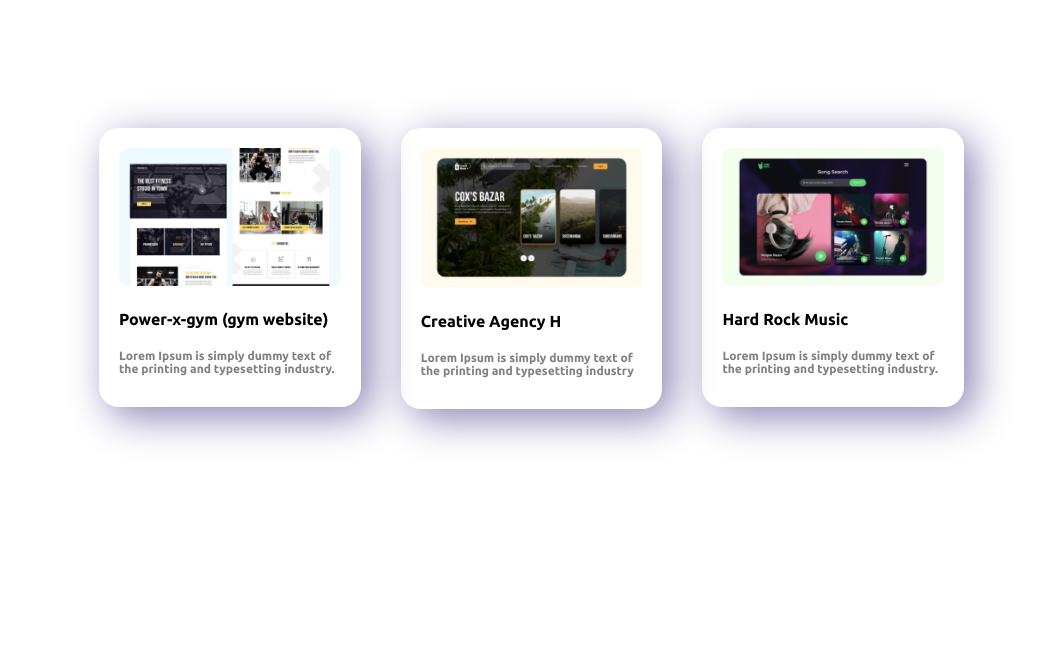
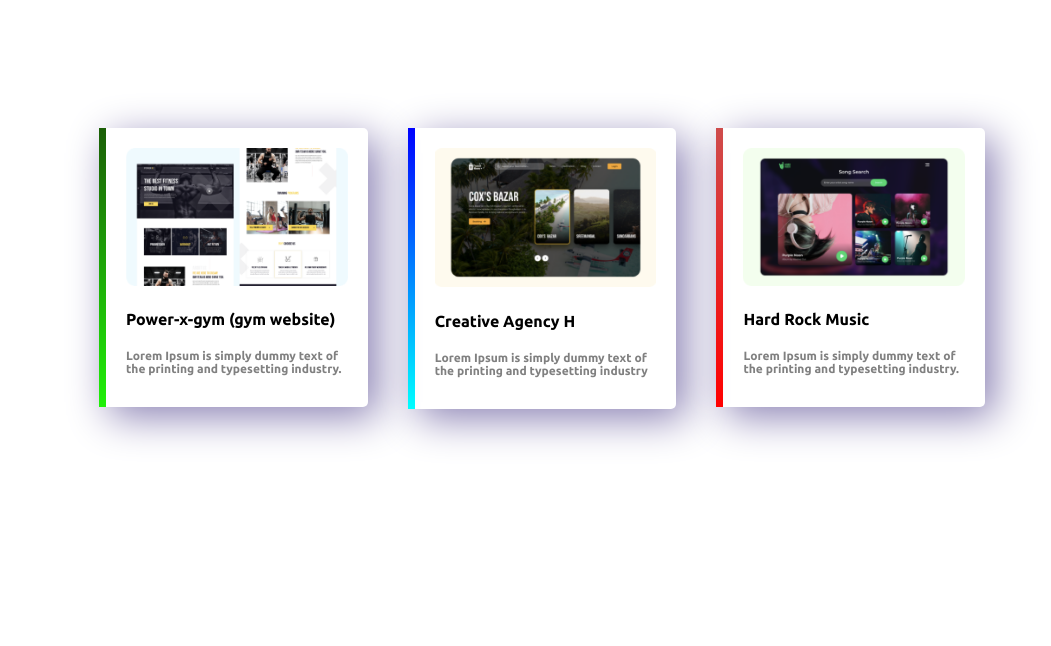
Before and after one commit to ShekhAbdullah/assignment1, a plain HTML site: page index.html in a window 1280 px wide. Shown: the part 1540-2186 px from the top of the page, without its empty margins (229-1280 px from the left). Drawn offline with Linux system fonts and the light colour scheme.

Commit message:
finished

```diff
--- a/index.html
+++ b/index.html
@@ -41,7 +41,7 @@
         <h2><span class="blue-color">LATEST </span>WORKING PROJECT</h2>
     </section>
      <section class="sec4">
-         <div class="gym">
+         <div class="gym gym2">
             <img class="sec4images"src="images/image4.png" alt="">
             <h4 class="sec4head">Power-x-gym (gym website)</h4>
             <p class="sec4pera">Lorem Ipsum is simply dummy text of the
@@ -49,14 +49,14 @@
                 printing and typesetting industry.
                 </p>
          </div>
-         <div class="gym">
+         <div class="gym gym1">
              <img class="sec4images"src="images/image5.png" alt="">
              <h4 class="sec4head">Creative Agency H</h4>
              <p class="sec4pera">Lorem Ipsum is simply dummy text of the
 
                 printing and typesetting industry</p>
          </div>
-         <div class="gym">
+         <div class="gym gym3">
              <img class="sec4images" src="images/image7.png" alt="">
              <h4 class="sec4head">Hard Rock Music</h4>
              <p class="sec4pera">Lorem Ipsum is simply dummy text of the
@@ -89,5 +89,7 @@
                 <img src="images/icon3.png" alt="">
          </div>
      </section>
+     <footer>Copyright © 2021 danisrazz668@gmail.com</footer>
+
 </body>
 </html>
--- a/style.css
+++ b/style.css
@@ -52,7 +52,7 @@ h1{
     box-shadow: 10px 10px 40px rgb(139, 130, 180);
     margin: 10px 20px;
     padding: 20px 20px;
-    border-radius: 20px;
+    border-radius: 5px;
 }
 .sec4images{
     width:100%;
@@ -114,3 +114,24 @@ section{
     width :3%;
     padding-left: 2%;
 }
+.gym1{
+    border-left: 7px solid;
+    border-image: linear-gradient(180deg,blue,cyan);
+    border-image-slice: 1;
+}
+.gym2{
+    border-left: 7px solid;
+    border-image: linear-gradient(180deg,rgb(27, 93, 7),rgb(32, 241, 9));
+    border-image-slice: 1;
+}
+.gym3{
+    border-left: 7px solid;
+    border-image: linear-gradient(180deg,rgb(206, 76, 76),rgb(255, 0, 0));
+    border-image-slice: 1;
+}
+footer{
+ text-align: center;
+ color: burlywood;
+ font-size: 20px;
+ font-weight:50px;
+}
```
